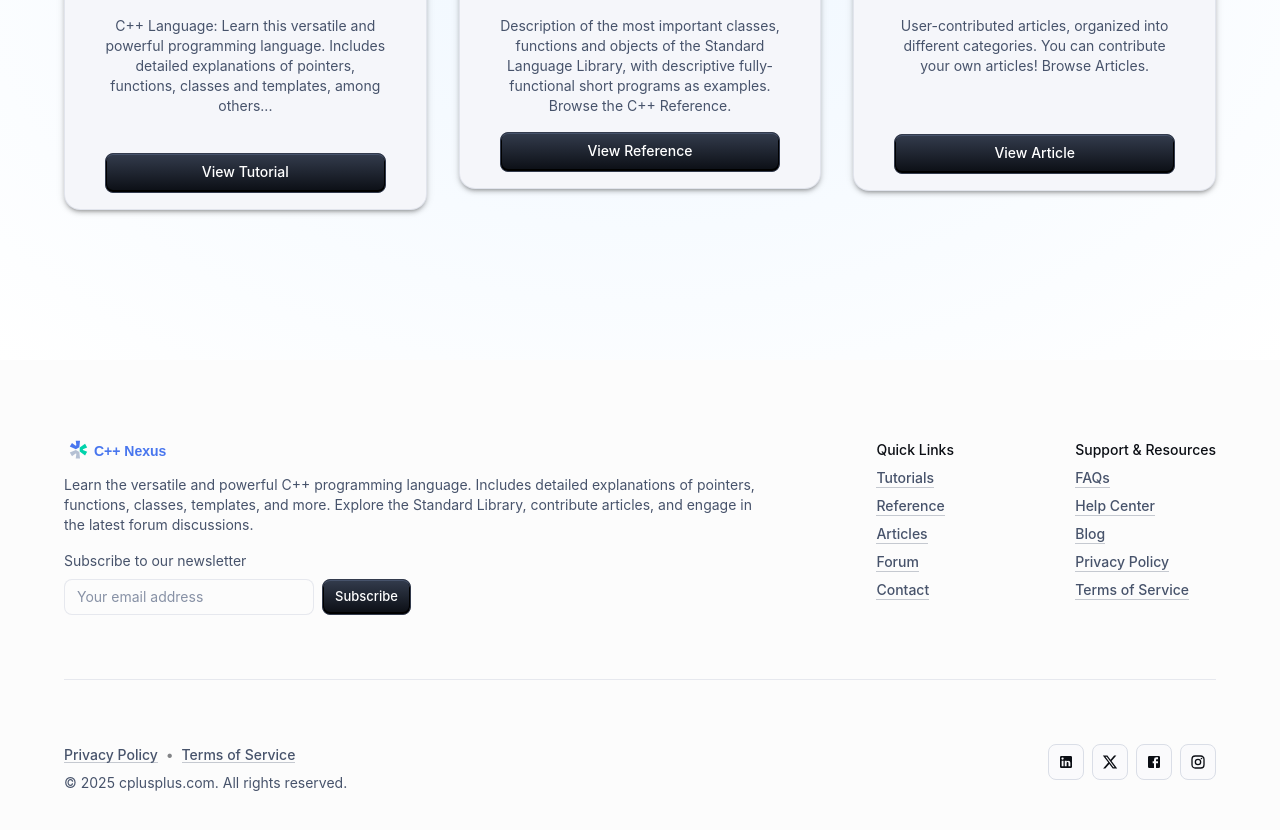
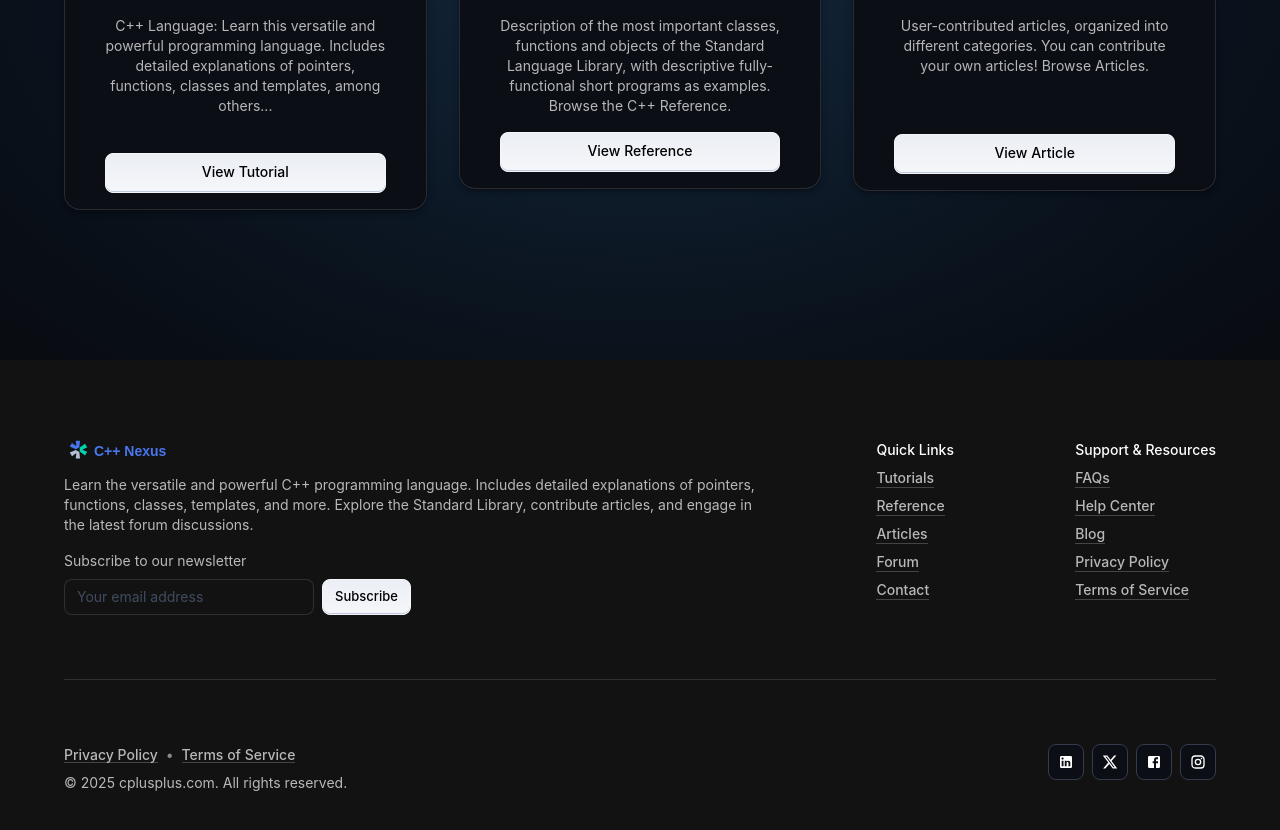
Before and after one commit to jaychinche/C-Nexus, a React (Vite) app: page /dashboard-main in a window 1280 px wide. Shown: the part 1160-1990 px from the top of the page. Built offline with nearby package versions, Linux system fonts and the light colour scheme.

Commit message:
Update ColorModeIconDropdown.tsx

```diff
--- a/src/shared-theme/ColorModeIconDropdown.tsx
+++ b/src/shared-theme/ColorModeIconDropdown.tsx
@@ -11,6 +11,14 @@ export default function ColorModeIconDropdown(props: IconButtonOwnProps) {
   const { mode, systemMode, setMode } = useColorScheme();
   const [anchorEl, setAnchorEl] = React.useState<null | HTMLElement>(null);
   const open = Boolean(anchorEl);
+
+  // Ensure default theme is dark when the component mounts
+  React.useEffect(() => {
+    if (!mode) {
+      setMode('dark'); // Set default to dark mode
+    }
+  }, [mode, setMode]);
+
   const handleClick = (event: React.MouseEvent<HTMLElement>) => {
     setAnchorEl(event.currentTarget);
   };
@@ -21,6 +29,7 @@ export default function ColorModeIconDropdown(props: IconButtonOwnProps) {
     setMode(targetMode);
     handleClose();
   };
+
   if (!mode) {
     return (
       <Box
@@ -37,11 +46,13 @@ export default function ColorModeIconDropdown(props: IconButtonOwnProps) {
       />
     );
   }
+
   const resolvedMode = (systemMode || mode) as 'light' | 'dark';
   const icon = {
     light: <LightModeIcon />,
     dark: <DarkModeIcon />,
   }[resolvedMode];
+
   return (
     <React.Fragment>
       <IconButton
@@ -58,7 +69,7 @@ export default function ColorModeIconDropdown(props: IconButtonOwnProps) {
       </IconButton>
       <Menu
         anchorEl={anchorEl}
-        id="account-menu"
+        id="color-scheme-menu"
         open={open}
         onClose={handleClose}
         onClick={handleClose}
```
